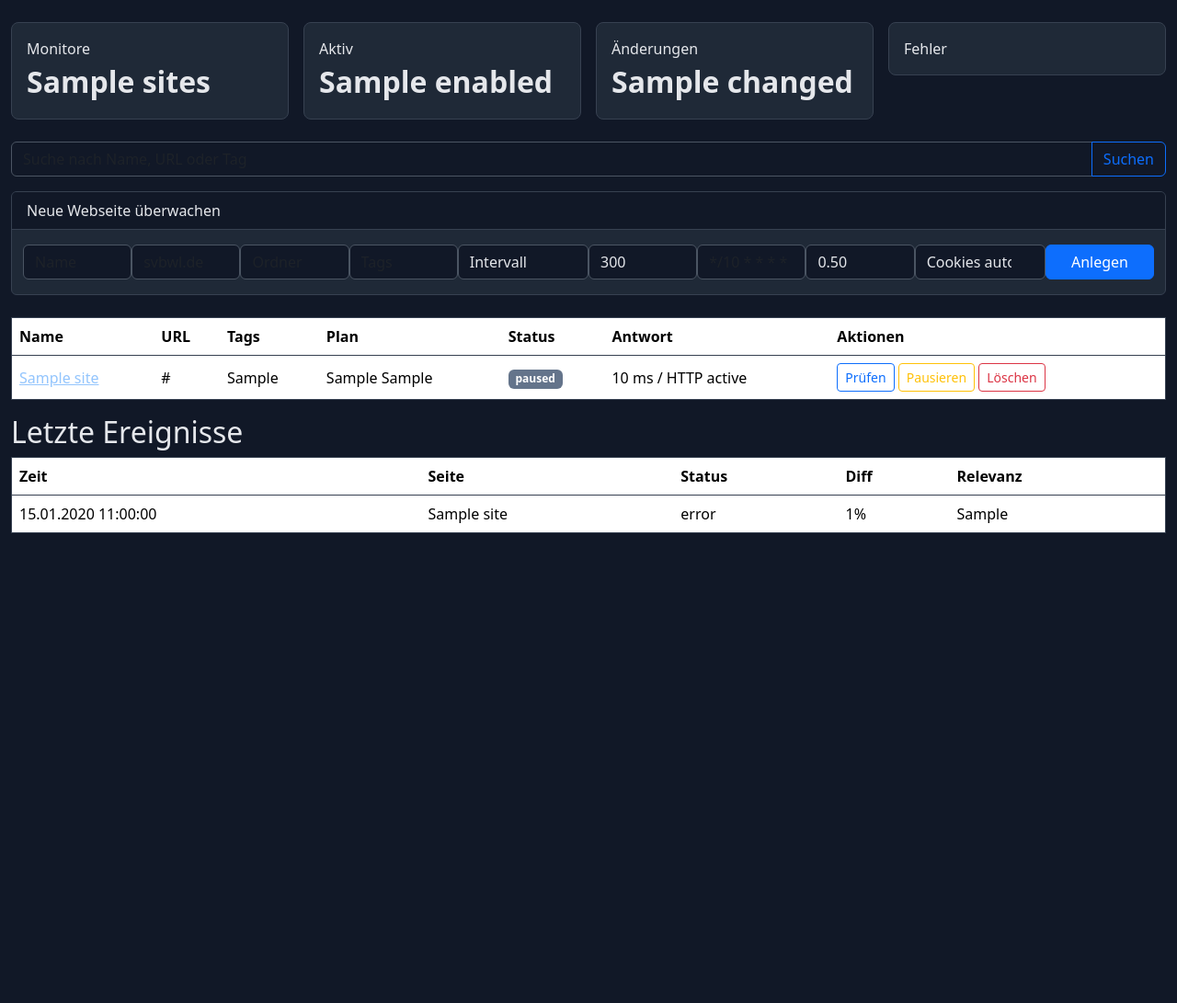
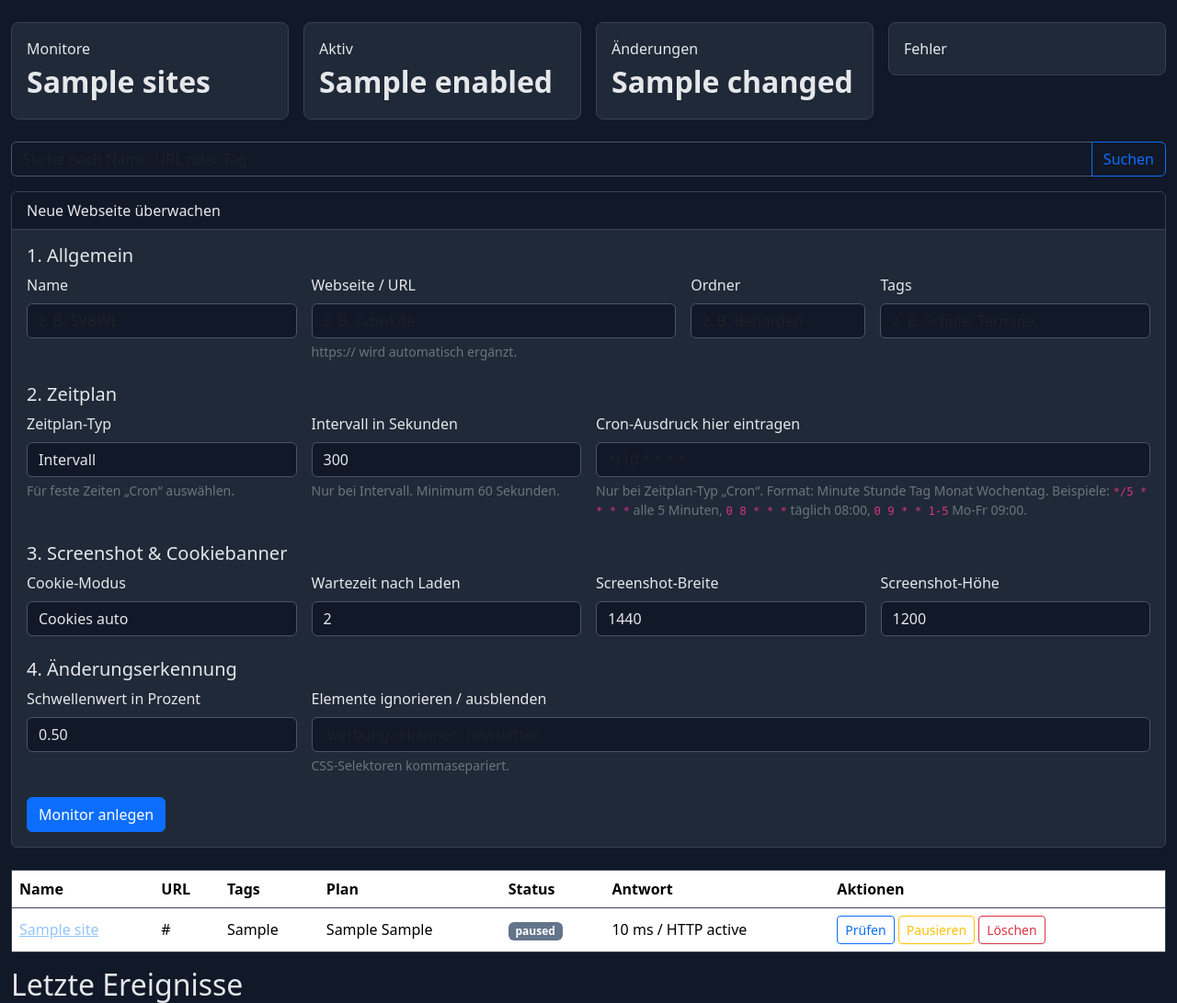
Before and after one commit to Jimmbob23/webmonitor-6.1, a FastAPI app: template app/templates/index.html in a window 1280 px wide. Shown: the part 57-1148 px from the top of the page at 92% size. Before the commit the page ends 637 px from the top, so only its background shows below. Run offline with FastAPI, Linux system fonts and the light colour scheme; the template is opened without the code that fills it: most values are stand-ins (such as "Sample title", 1, 10 or a date in 2020); parts of the project's set-up code (start-up, migrations or seed data) failed here and were passed over.

Commit message:
Add files via upload
Anpassung

```diff
--- a/app/templates/index.html
+++ b/app/templates/index.html
@@ -17,67 +17,76 @@
 <div class="card mb-4">
   <div class="card-header">Neue Webseite überwachen</div>
   <div class="card-body">
-    <form method="post" action="/sites" class="row g-2">
-      <input class="form-control col" name="name" placeholder="Name">
-      <input class="form-control col" name="url" placeholder="svbwl.de" required>
-      <input class="form-control col" name="folder_name" placeholder="Ordner">
-      <input class="form-control col" name="tags_csv" placeholder="Tags">
-      <select class="form-select col" name="schedule_type">
-        <option value="interval">Intervall</option>
-        <option value="cron">Cron</option>
-      </select>
-      <input class="form-control col" name="interval_seconds" type="number" value="300">
-      <input class="form-control col" name="cron_expression" placeholder="*/10 * * * *">
-      <input class="form-control col" name="threshold_percent" type="number" step="0.01" value="0.50">
-      <select class="form-select col" name="cookie_mode">
-        <option value="auto">Cookies auto</option>
-        <option value="click">nur klicken</option>
-        <option value="hide">nur ausblenden</option>
-        <option value="off">aus</option>
-      </select>
-      <button class="btn btn-primary col">Anlegen</button>
+    <form method="post" action="/sites">
+      <h5>1. Allgemein</h5>
+      <div class="row g-3 mb-4">
+        <div class="col-md-3"><label class="form-label">Name</label><input class="form-control" name="name" placeholder="z. B. SVBWL"></div>
+        <div class="col-md-4"><label class="form-label">Webseite / URL</label><input class="form-control" name="url" placeholder="z. B. svbwl.de" required><div class="form-text text-secondary">https:// wird automatisch ergänzt.</div></div>
+        <div class="col-md-2"><label class="form-label">Ordner</label><input class="form-control" name="folder_name" placeholder="z. B. Behörden"></div>
+        <div class="col-md-3"><label class="form-label">Tags</label><input class="form-control" name="tags_csv" placeholder="z. B. Schule, Termine"></div>
+      </div>
+
+      <h5>2. Zeitplan</h5>
+      <div class="row g-3 mb-4">
+        <div class="col-md-3">
+          <label class="form-label">Zeitplan-Typ</label>
+          <select class="form-select" name="schedule_type">
+            <option value="interval">Intervall</option>
+            <option value="cron">Cron</option>
+          </select>
+          <div class="form-text text-secondary">Für feste Zeiten „Cron“ auswählen.</div>
+        </div>
+        <div class="col-md-3">
+          <label class="form-label">Intervall in Sekunden</label>
+          <input class="form-control" name="interval_seconds" type="number" value="300">
+          <div class="form-text text-secondary">Nur bei Intervall. Minimum 60 Sekunden.</div>
+        </div>
+        <div class="col-md-6">
+          <label class="form-label">Cron-Ausdruck hier eintragen</label>
+          <input class="form-control" name="cron_expression" placeholder="*/10 * * * *">
+          <div class="form-text text-secondary">
+            Nur bei Zeitplan-Typ „Cron“. Format: Minute Stunde Tag Monat Wochentag.
+            Beispiele: <code>*/5 * * * *</code> alle 5 Minuten,
+            <code>0 8 * * *</code> täglich 08:00,
+            <code>0 9 * * 1-5</code> Mo-Fr 09:00.
+          </div>
+        </div>
+      </div>
+
+      <h5>3. Screenshot & Cookiebanner</h5>
+      <div class="row g-3 mb-4">
+        <div class="col-md-3"><label class="form-label">Cookie-Modus</label><select class="form-select" name="cookie_mode"><option value="auto">Cookies auto</option><option value="click">nur klicken</option><option value="hide">nur ausblenden</option><option value="off">aus</option></select></div>
+        <div class="col-md-3"><label class="form-label">Wartezeit nach Laden</label><input class="form-control" name="wait_seconds" type="number" value="2"></div>
+        <div class="col-md-3"><label class="form-label">Screenshot-Breite</label><input class="form-control" name="viewport_width" type="number" value="1440"></div>
+        <div class="col-md-3"><label class="form-label">Screenshot-Höhe</label><input class="form-control" name="viewport_height" type="number" value="1200"></div>
+      </div>
+
+      <h5>4. Änderungserkennung</h5>
+      <div class="row g-3 mb-4">
+        <div class="col-md-3"><label class="form-label">Schwellenwert in Prozent</label><input class="form-control" name="threshold_percent" type="number" step="0.01" value="0.50"></div>
+        <div class="col-md-9"><label class="form-label">Elemente ignorieren / ausblenden</label><input class="form-control" name="ignore_selectors" placeholder=".werbung, #banner, .newsletter"><div class="form-text text-secondary">CSS-Selektoren kommasepariert.</div></div>
+      </div>
+
+      <button class="btn btn-primary">Monitor anlegen</button>
     </form>
   </div>
 </div>
 
 <table class="table table-darkish align-middle">
-<thead>
-<tr>
-  <th>Name</th>
-  <th>URL</th>
-  <th>Tags</th>
-  <th>Plan</th>
-  <th>Status</th>
-  <th>Antwort</th>
-  <th>Aktionen</th>
-</tr>
-</thead>
+<thead><tr><th>Name</th><th>URL</th><th>Tags</th><th>Plan</th><th>Status</th><th>Antwort</th><th>Aktionen</th></tr></thead>
 <tbody>
 {% for s in sites %}
 <tr class="{% if not s.enabled %}opacity-50{% endif %}">
-  <td>
-    <a href="/sites/{{s.id}}">{{s.name}}</a>
-    {% if not s.enabled %}<span class="badge text-bg-secondary ms-1">pausiert</span>{% endif %}
-  </td>
+  <td><a href="/sites/{{s.id}}">{{s.name}}</a>{% if not s.enabled %}<span class="badge text-bg-secondary ms-1">pausiert</span>{% endif %}</td>
   <td class="text-break">{{s.url}}</td>
   <td>{{s.tags_csv}}</td>
   <td>{{s.schedule_type}} {% if s.schedule_type=="interval" %}{{s.interval_seconds}}s{% else %}{{s.cron_expression}}{% endif %}</td>
   <td><span class="badge status-{{s.last_status|replace(' ', '-')}}">{{s.last_status}}</span></td>
   <td>{{s.last_duration_ms}} ms / HTTP {{s.last_http_status}}</td>
   <td class="text-nowrap">
-    <form class="d-inline" method="post" action="/sites/{{s.id}}/check">
-      <button class="btn btn-sm btn-outline-primary" {% if not s.enabled %}disabled title="Monitor ist pausiert"{% endif %}>Prüfen</button>
-    </form>
-    <form class="d-inline" method="post" action="/sites/{{s.id}}/toggle">
-      {% if s.enabled %}
-      <button class="btn btn-sm btn-outline-warning">Pausieren</button>
-      {% else %}
-      <button class="btn btn-sm btn-outline-success">Aktivieren</button>
-      {% endif %}
-    </form>
-    <form class="d-inline" method="post" action="/sites/{{s.id}}/delete" onsubmit="return confirm('Löschen?')">
-      <button class="btn btn-sm btn-outline-danger">Löschen</button>
-    </form>
+    <form class="d-inline" method="post" action="/sites/{{s.id}}/check"><button class="btn btn-sm btn-outline-primary" {% if not s.enabled %}disabled{% endif %}>Prüfen</button></form>
+    <form class="d-inline" method="post" action="/sites/{{s.id}}/toggle">{% if s.enabled %}<button class="btn btn-sm btn-outline-warning">Pausieren</button>{% else %}<button class="btn btn-sm btn-outline-success">Aktivieren</button>{% endif %}</form>
+    <form class="d-inline" method="post" action="/sites/{{s.id}}/delete" onsubmit="return confirm('Löschen?')"><button class="btn btn-sm btn-outline-danger">Löschen</button></form>
   </td>
 </tr>
 {% endfor %}
@@ -89,13 +98,7 @@
 <thead><tr><th>Zeit</th><th>Seite</th><th>Status</th><th>Diff</th><th>Relevanz</th></tr></thead>
 <tbody>
 {% for c in changes %}
-<tr>
-  <td>{{ c.checked_at|berlin_time }}</td>
-  <td>{{c.site.name}}</td>
-  <td>{{c.status}}</td>
-  <td>{{c.difference_percent}}%</td>
-  <td>{{c.relevance_reason}}</td>
-</tr>
+<tr><td>{{ c.checked_at|berlin_time }}</td><td>{{c.site.name}}</td><td>{{c.status}}</td><td>{{c.difference_percent}}%</td><td>{{c.relevance_reason}}</td></tr>
 {% endfor %}
 </tbody>
 </table>
```
Also changed, not shown: app/templates/site.html (+42 -48 lines).
